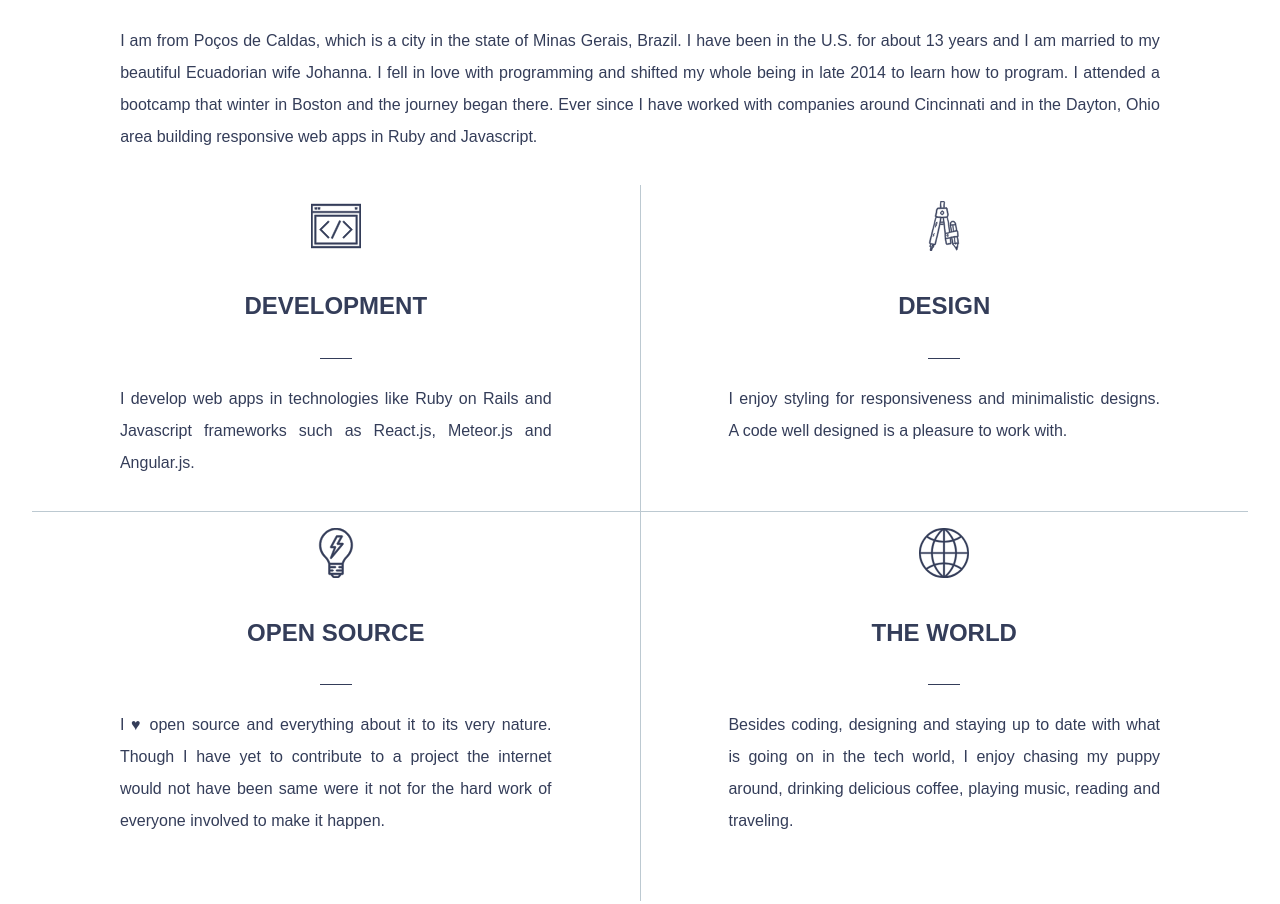
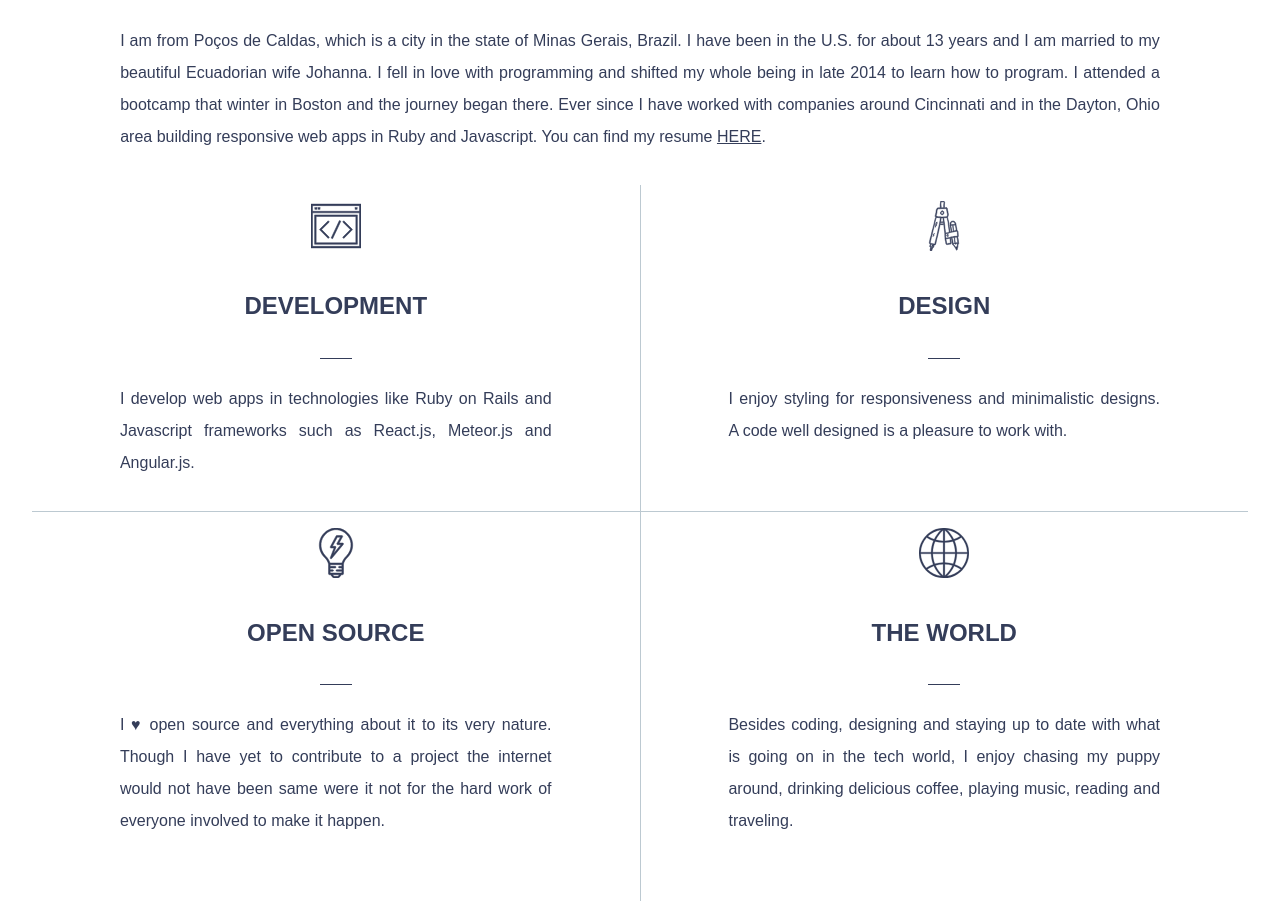
Before and after one commit to diegodesouza/diego-desouza.com, a plain HTML site: page index.html in a window 1280 px wide. Shown: the part 1000-1904 px from the top of the page. Drawn offline with nearby package versions, Linux system fonts and the light colour scheme; a web font is replaced by a local one.

Commit message:
Add resume

```diff
--- a/index.html
+++ b/index.html
@@ -78,6 +78,7 @@
           I fell in love with programming and shifted my whole being in late 2014 to learn how to program.
           I attended a bootcamp that winter in Boston and the journey began there.
           Ever since I have worked with companies around Cincinnati and in the Dayton, Ohio area building responsive web apps in Ruby and Javascript.
+          You can find my resume <a href="static/Diego_Resume.pdf" target="_blank">HERE</a>.
         </div>
 
         <div class="section-about-interests">
--- a/styles/style.css
+++ b/styles/style.css
@@ -208,6 +208,14 @@ body.is-loaded {
   margin: 2em 0;
 }
 
+.section-about-content a {
+  color: var(--primary-color);
+}
+
+.section-about-content a:hover {
+  color: var(--tertiary-color);
+}
+
 .section-about-interests > div {
   display: flex;
   flex-direction: column;
```
Also changed, not shown: 1 other file.
